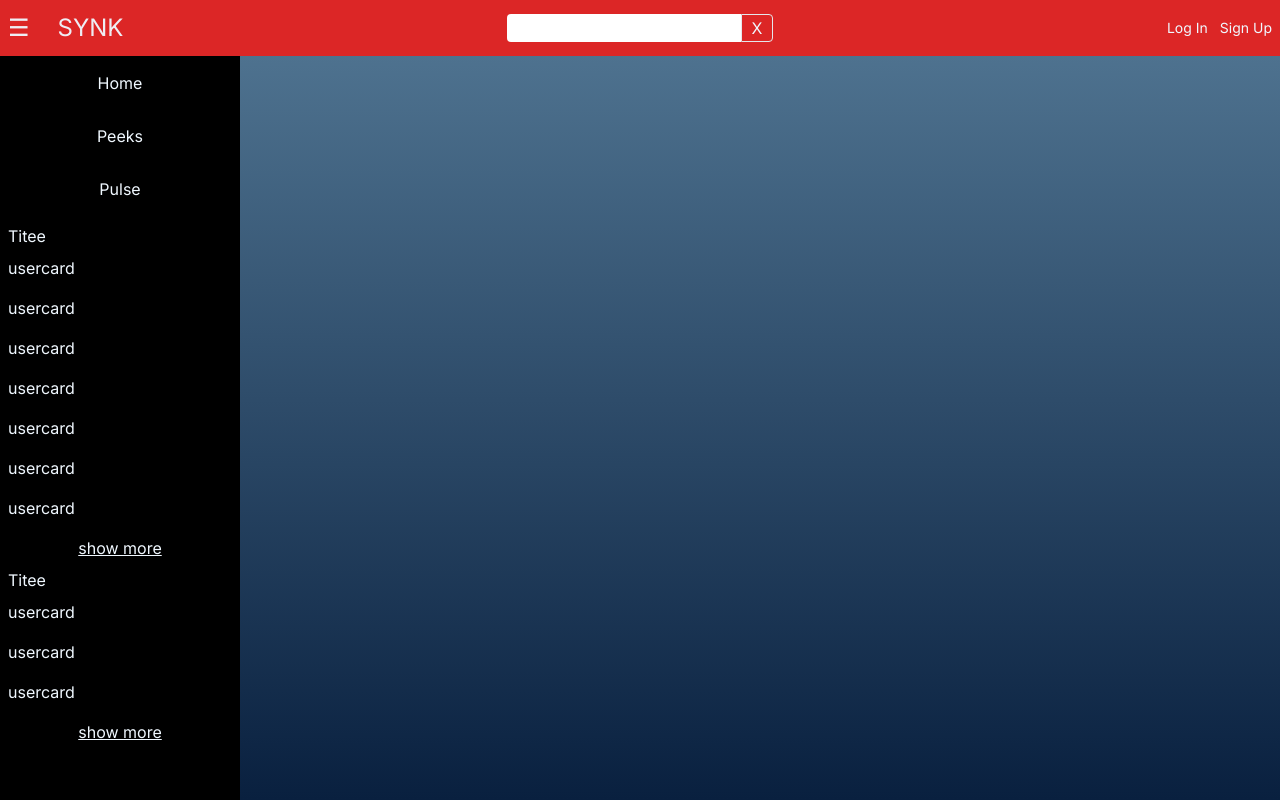
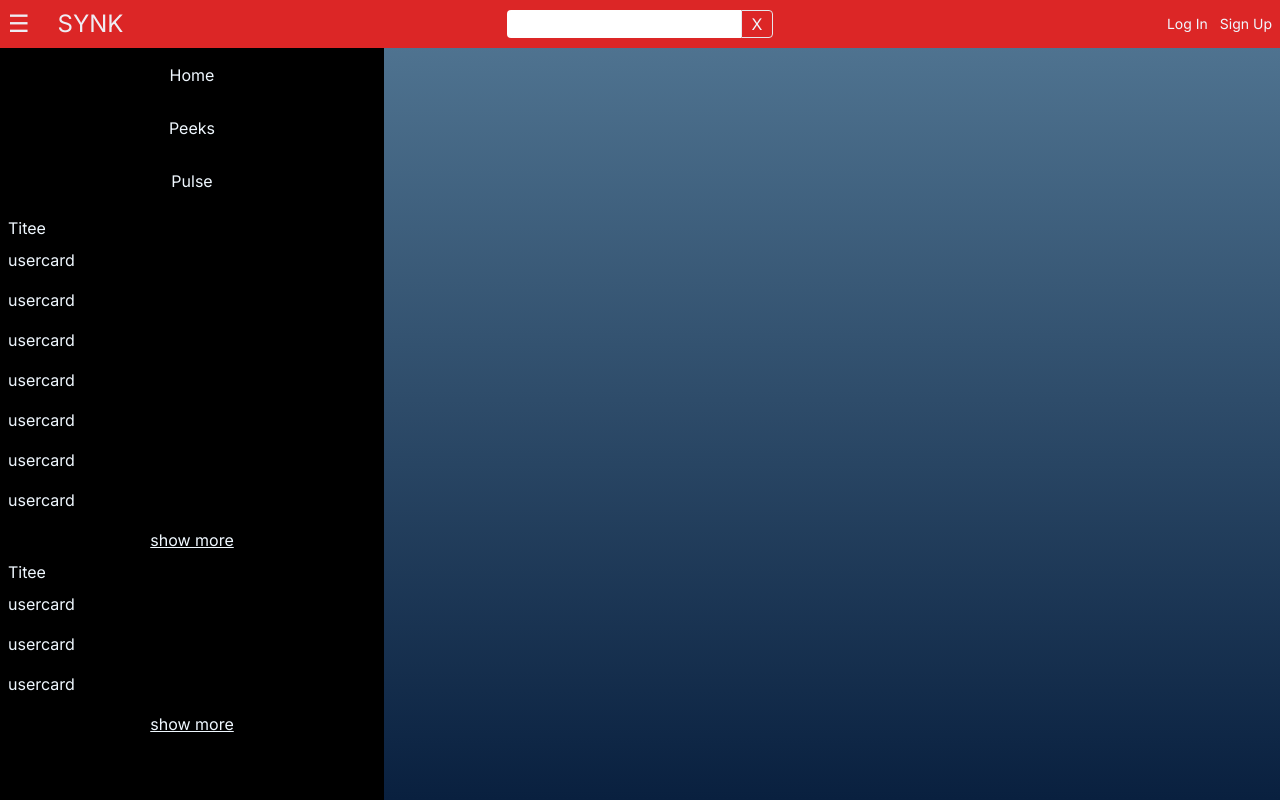
Before and after one commit to daniman123/synk-app, a Next.js app: page / in a window 1280 px wide. Built offline with nearby package versions, Linux system fonts and the light colour scheme.

Commit message:
working: =||=

```diff
--- a/src/app/globals.css
+++ b/src/app/globals.css
@@ -11,16 +11,16 @@
 }
 
 body {
-  min-height: 100dvh;
-  max-width: 100dvw;
+	/* height: 100dvh; */
+	/* max-width: 100dvw; */
 	background: linear-gradient(to top, #09203f 0%, #537895 100%);
 	font-family: "Inter latin", sans-serif;
 
-  font-size: 2dvh;
+	/* font-size: 2dvh; */
 }
 
 body::-webkit-scrollbar {
-  display: none;
+	/* display: none; */
 }
 
 ::-webkit-scrollbar {
--- a/src/app/layout.tsx
+++ b/src/app/layout.tsx
@@ -1,6 +1,8 @@
 import "../components/Layouts/primary/PrimaryLayout.css";
 import { Inter } from "next/font/google";
 import PrimaryLayout from "@/components/Layouts/primary/PrimaryLayout";
+
+import "globals.css"
 
 const inter = Inter({ subsets: ["latin"] });
 
--- a/src/components/Layouts/nav/NavBar.tsx
+++ b/src/components/Layouts/nav/NavBar.tsx
@@ -1,8 +1,6 @@
 import { NavLeft } from "./components/navLeft";
 // import { NavCenter } from "./components/navCenter";
 // import { NavRight } from "./components/navRight";
-
-
 
 export const NavSegment = ({
 	children,
@@ -17,9 +15,11 @@ export const NavSegment = ({
 const NavBar = (): JSX.Element => {
 	return (
 		<header
-			className="bg-white fixed top-0 left-0 right-0 w-full
-			max-sm:h-[10dvh]
-			md:h-[7dvh]
+			className="fixed top-0 left-0 right-0 w-full
+			sm:h-[10dvh]
+			md:h-[3rem]
+			lg:h-[3rem]
+
 			"
 		>
 			<nav
@@ -43,8 +43,12 @@ const NavBar = (): JSX.Element => {
 					</button>
 				</NavSegment>
 				<NavSegment classes="max-sm:hidden justify-end gap-3 pr-2">
-					<button className="text-sm hover:underline hover:underline-offset-4 ">Log In</button>
-					<button className="text-sm hover:underline hover:underline-offset-4 ">Sign Up</button>
+					<button className="text-sm hover:underline hover:underline-offset-4 ">
+						Log In
+					</button>
+					<button className="text-sm hover:underline hover:underline-offset-4 ">
+						Sign Up
+					</button>
 				</NavSegment>
 			</nav>
 		</header>
--- a/src/components/Layouts/primary/PrimaryLayout.tsx
+++ b/src/components/Layouts/primary/PrimaryLayout.tsx
@@ -7,7 +7,7 @@ export interface PrimaryLayoutProps {
 
 export default function PrimaryLayout({ children }: PrimaryLayoutProps) {
 	return (
-		<main className="w-full min-h-full max-w-full relative">
+		<main id="primary" className="w-full max-h-[100dvh] max-w-full">
 			<NavBar />
 			<SecondaryLayout>{children}</SecondaryLayout>
 		</main>
--- a/src/components/Layouts/secondary/SecondaryLayout.tsx
+++ b/src/components/Layouts/secondary/SecondaryLayout.tsx
@@ -11,16 +11,16 @@ export interface ISecondaryLayout {
 const SecondaryLayout = ({ children }: ISecondaryLayout) => {
 	return (
 		<section
-			className="flex
-						max-sm:mt-[10dvh]
-						md:mt-[7dvh]"
+			className="flex relative md:h-[calc(100dvh-3rem)] md:mt-[3rem]"
 		>
 			<SideBar />
 			<section
 				id="content"
 				className="
-				max-sm:h-[90dvh] max-sm:w-full max-sm:p-1"
+				md:ml-[30dvh] md:w-[calc(100dvw-30dvw)]
+				sm:h-[90dvh] max-sm:w-full max-sm:p-1"
 			>
+				You
 				{/* {children} */}
 			</section>
 		</section>
--- a/src/components/Layouts/sidebar/SideBar.tsx
+++ b/src/components/Layouts/sidebar/SideBar.tsx
@@ -35,7 +35,7 @@ const SideBar = (): JSX.Element => {
   const isSideBarToggled = useLayoutStore((state) => state.sideBarToggled);
 
   const sidebarMobileDimsHidden =
-    "md:h-full md:w-[30dvh] max-sm:opacity-0  max-sm:translate-x-[-100%] transition-transform transition-opacity duration-300 transform";
+    "md:h-full md:w-[30dvw] max-sm:opacity-0  max-sm:translate-x-[-100%] transition-transform transition-opacity duration-300 transform";
   const sidebarMobileDims =
     "md:opacity-0  md:translate-x-[-100%]  max-sm:h-full max-sm:w-full max-sm:opacity-100  max-sm:translate-x-0 transition-transform transition-opacity duration-300 transform ";
 
```
Also changed, not shown: 1 other file (tests, documents, lock files or other folders). Lines whose indentation alone changed are shown as unchanged.
